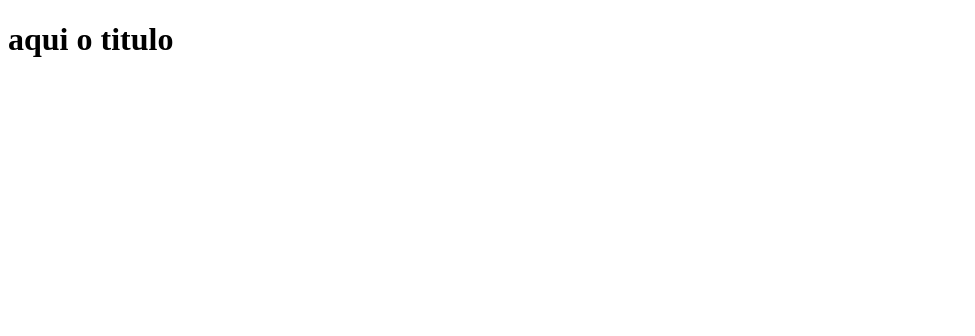
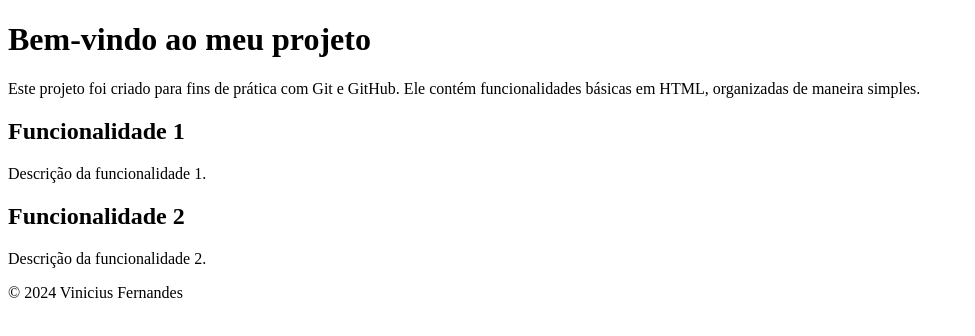
Before and after one commit to viniciusfrnds/ViniciusFrnds, a plain HTML site: page index.html in a window 1280 px wide. Shown: the whole page, without its empty margins (0-975 px from the left). Drawn offline with Linux system fonts and the light colour scheme.

Commit message:
Primeiro commit - Adição do index.html

```diff
--- a/index.html
+++ b/index.html
@@ -1,11 +1,26 @@
 <!DOCTYPE html>
-<html lang="en">
+<html lang="pt-br">
 <head>
-    <meta charset="UTF-8">
-    <meta name="viewport" content="width=>, initial-scale=1.0">
-    <title>Document</title>
+  <meta charset="UTF-8">
+  <meta name="viewport" content="width=device-width, initial-scale=1.0">
+  <title>Meu Projeto</title>
 </head>
 <body>
-    <h1>aqui o titulo</h1>
+  <h1>Bem-vindo ao meu projeto</h1>
+  <p>Este projeto foi criado para fins de prática com Git e GitHub. Ele contém funcionalidades básicas em HTML, organizadas de maneira simples.</p>
+
+  <section>
+    <h2>Funcionalidade 1</h2>
+    <p>Descrição da funcionalidade 1.</p>
+  </section>
+
+  <section>
+    <h2>Funcionalidade 2</h2>
+    <p>Descrição da funcionalidade 2.</p>
+  </section>
+
+  <footer>
+    <p>&copy; 2024 Vinicius Fernandes</p>
+  </footer>
 </body>
 </html>
```
Also changed, not shown: 1 other file.
